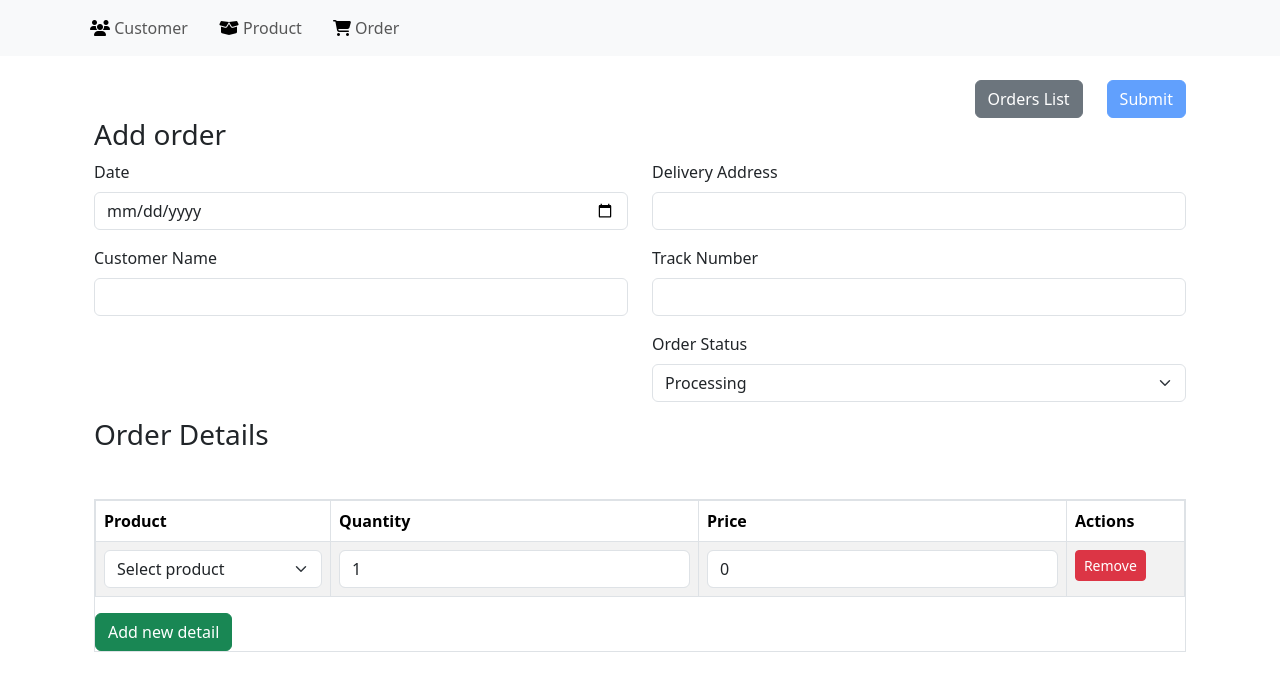
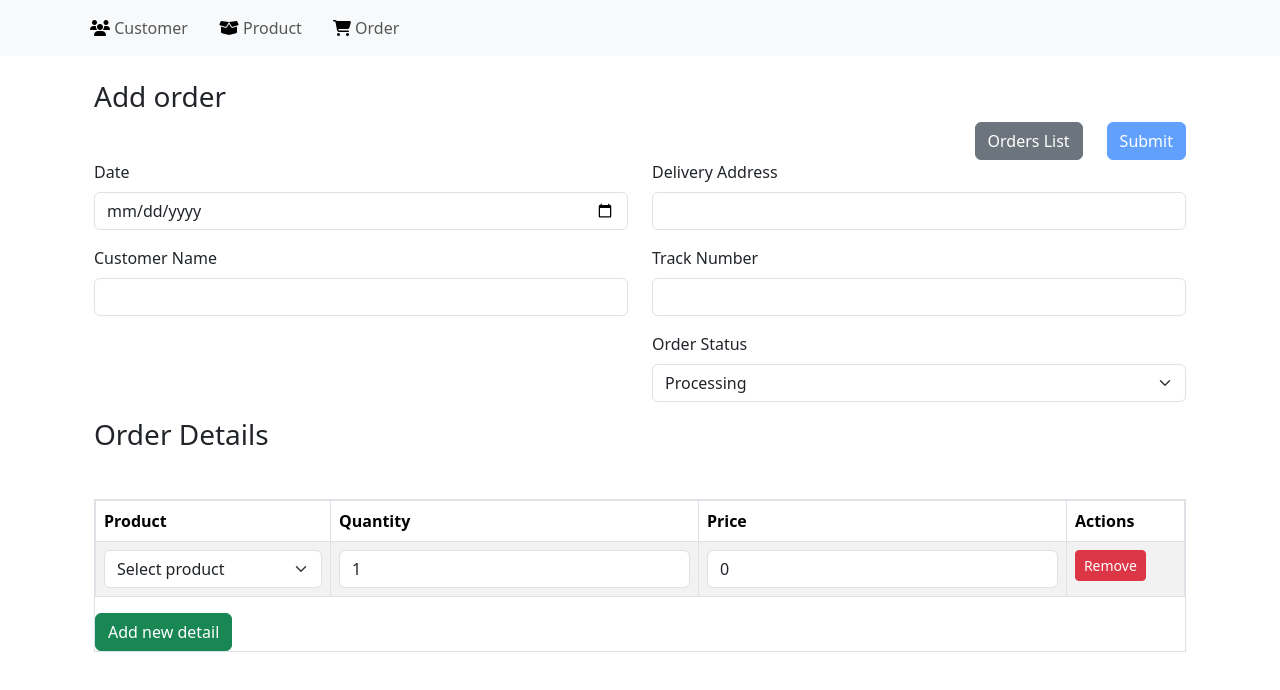
Before and after one commit to Ehya-Ag/gestion-commandes-frontend, a Vue app: page /order/add-order in a window 1280 px wide. Shown: the top 690 px of the page. Built offline with nearby package versions, Linux system fonts and the light colour scheme.

Commit message:
Ajustement du titre de EditOrder

```diff
--- a/src/components/purchaseOrder/AddOrder.vue
+++ b/src/components/purchaseOrder/AddOrder.vue
@@ -1,10 +1,10 @@
 <template>
   <div class="container mt-4">
+    <h3>Add order</h3>
     <div class="d-flex justify-content-end">
       <button @click="goToOrderList" class="btn btn-secondary me-4">Orders List</button>
       <button @click="submitOrder" class="btn btn-primary" :disabled="order.details.length === 0">Submit</button>
     </div>
-    <h3>Add order</h3>
     <form @submit.prevent="submitOrder">
       <div class="row">
         <div class="col-md-6 mb-3">
```
